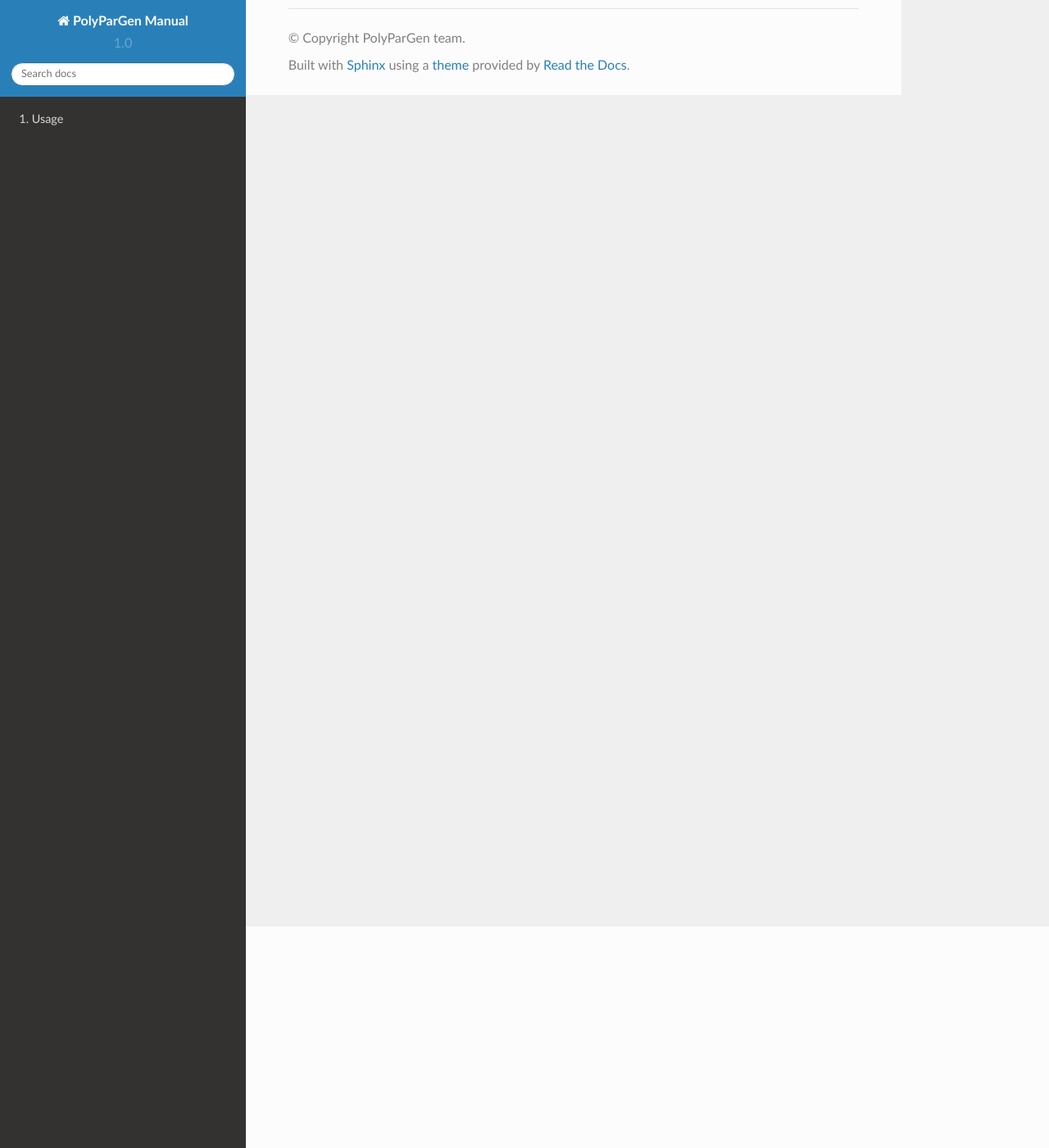
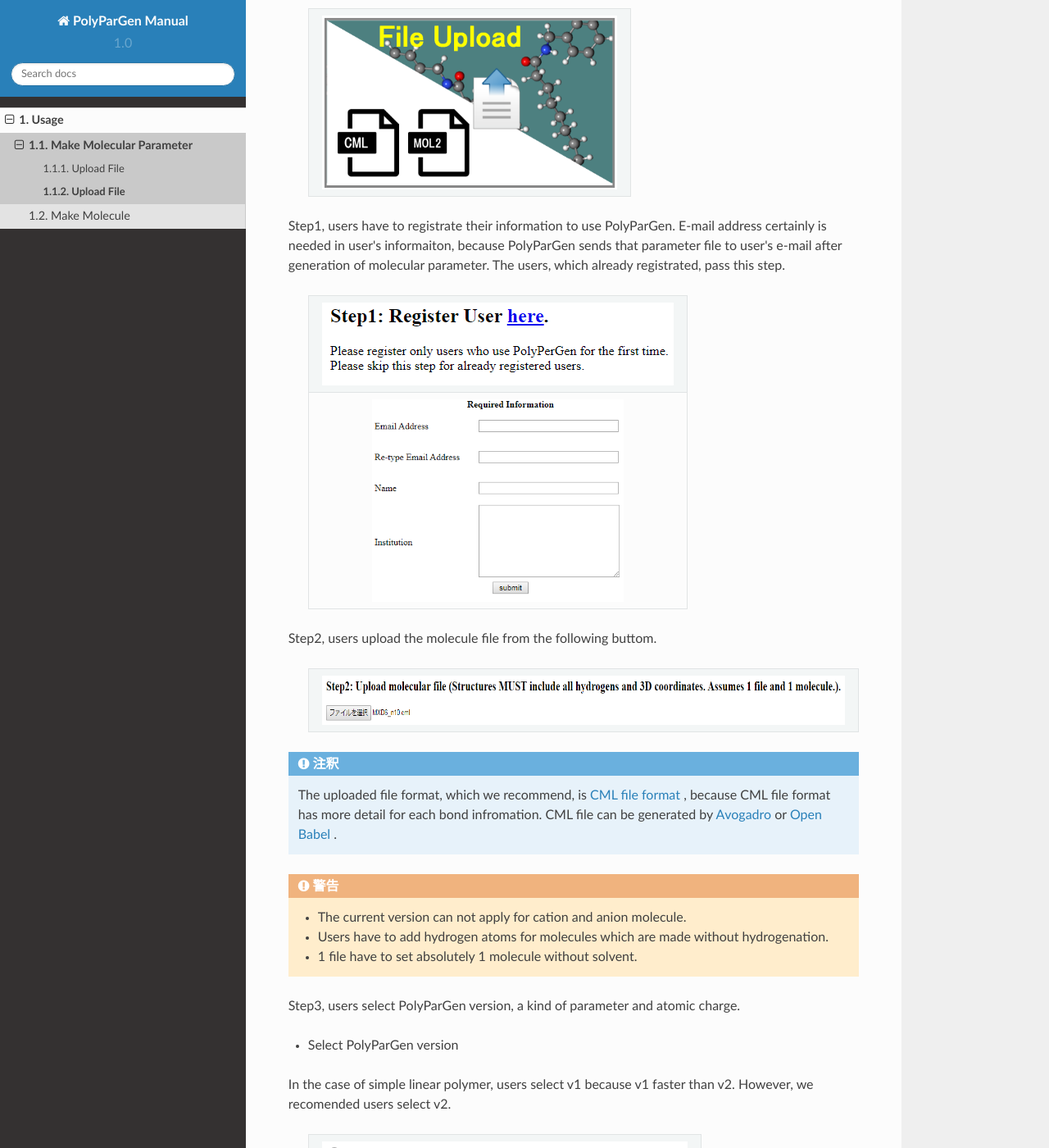
Before and after one commit to mori0711/polypargen_manual, a Sphinx documentation site: the page built from docs/usage/make_molecular_parameter/draw_molecule.rst, in a window 1280 px wide and 1400 px high, scrolled down 270 px. Shown: the whole window at 82% size. Built offline with Sphinx 7.4.7 and the Read the Docs theme 2.0.0, drawn with Linux system fonts in a browser that asks for light colours; some of the changed text lies outside the part shown.

```diff
--- a/docs/usage/make_molecular_parameter.rst
+++ b/docs/usage/make_molecular_parameter.rst
@@ -16,6 +16,7 @@
 -------------------------------------------------------------------------------------------------
 
 .. toctree::
-   :maxdepth: 1
+   :maxdepth: 2
 
    make_molecular_parameter/upload_file
+   make_molecular_parameter/draw_molecule
--- a/docs/usage/make_molecular_parameter/draw_molecule.rst
+++ b/docs/usage/make_molecular_parameter/draw_molecule.rst
@@ -1,8 +1,63 @@
-=============
-Draw molecule
-=============
+===========
+Upload File
+===========
 
-This page shows how to make molecular mapameter from the drawed molecule.
+This page shows how to make molecular mapameter from file uploading.
 
-In the case that users want to make their drawed molecules,
+In the case that users want to make the molecular parameter from their own file,
 Users push the following image in PolyParGen front page.
+
+  +--------------------------------------------------------------------------+
+  | .. image:: ./imgs/upload_file_001.png                                    |
+  |    :scale: 70 %                                                          |
+  |    :align: center                                                        |
+  +--------------------------------------------------------------------------+
+
+Step1, users have to registrate their information to use PolyParGen.
+E-mail address certainly is needed in user's informaiton, because PolyParGen sends that parameter file to user's e-mail after generation of molecular parameter.
+The users, which already registrated, pass this step.
+
+  +--------------------------------------------------------------------------+
+  | .. image:: ./imgs/upload_file_002.png                                    |
+  |    :scale: 100 %                                                         |
+  |    :align: center                                                        |
+  +--------------------------------------------------------------------------+
+  | .. image:: ./imgs/upload_file_003.png                                    |
+  |    :scale: 70 %                                                          |
+  |    :align: center                                                        |
+  +--------------------------------------------------------------------------+
+
+Step2, users upload the molecule file from the following buttom.
+
+  +--------------------------------------------------------------------------+
+  | .. image:: ./imgs/upload_file_004.png                                    |
+  |    :scale: 70 %                                                          |
+  |    :align: center                                                        |
+  +--------------------------------------------------------------------------+
+
+.. note::
+
+    The uploaded file format, which we recommend, is `CML file format <https://en.wikipedia.org/wiki/Chemical_Markup_Language>`_ ,
+    because CML file format has more detail for each bond infromation.
+    CML file can be generated by `Avogadro <https://avogadro.cc/>`_ or `Open Babel <http://openbabel.org/wiki/Main_Page>`_ .
+
+
+.. warning::
+
+   - The current version can not apply for cation and anion molecule.
+   - Users have to add hydrogen atoms for molecules which are made without hydrogenation.
+   - 1 file have to set absolutely 1 molecule without solvent.
+
+
+Step3, users select PolyParGen version, a kind of parameter and atomic charge.
+
+- Select PolyParGen version
+
+In the case of simple linear polymer, users select v1 because v1 faster than v2.
+However, we recomended users select v2.
+
+  +--------------------------------------------------------------------------+
+  | .. image:: ./imgs/upload_file_005.png                                    |
+  |    :scale: 100 %                                                         |
+  |    :align: center                                                        |
+  +--------------------------------------------------------------------------+
```
Also changed, not shown: docs/usage.rst (line endings or trailing spaces).
